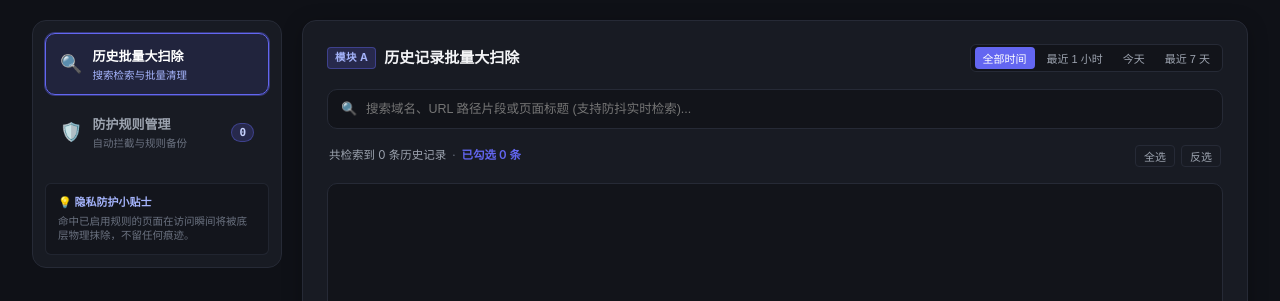
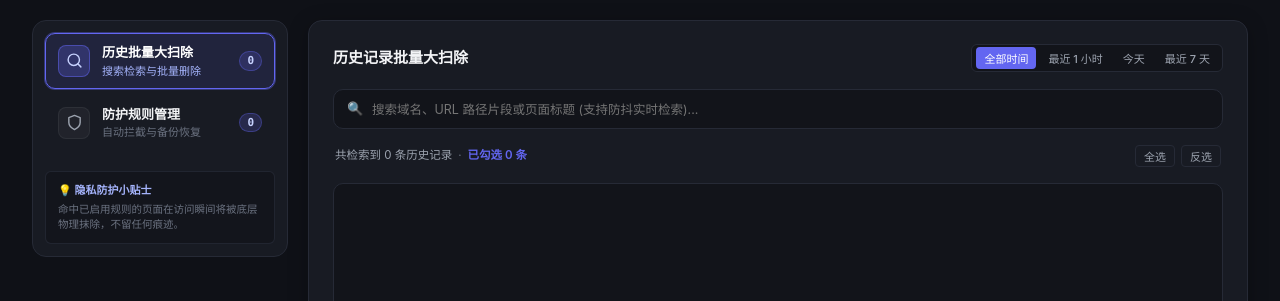
Before and after one commit to lazy-mantou/HistoryGuard, a website with bundled scripts: page src/options/options.html in a window 1280 px wide. Shown: the part 109-410 px from the top of the page. Built offline with nearby package versions, Linux system fonts and the light colour scheme.

Commit message:
style(options): 优化左侧 Tab 字体与矢量图标对齐，移除开发占位模块标签

```diff
--- a/src/options/options.css
+++ b/src/options/options.css
@@ -1,4 +1,4 @@
-/* HistGuard Options 极简暗黑控制台样式 - 左侧 Tab 垂直导航与自适应面板 */
+/* HistGuard Options 极简暗黑控制台样式 - 左侧 Tab 垂直导航与严格像素级字体对齐 */
 :root {
   --bg-color: #0f1117;
   --card-bg: #181b23;
@@ -46,6 +46,12 @@ html, body {
   font-size: 13px;
   line-height: 1.5;
   overflow-x: hidden;
+}
+
+button, input, select, textarea {
+  font-family: inherit;
+  font-size: inherit;
+  color: inherit;
 }
 
 .app-layout {
@@ -161,8 +167,8 @@ html, body {
 
 /* 左侧 Tab 侧边栏 */
 .sidebar-nav {
-  width: 250px;
-  min-width: 250px;
+  width: 256px;
+  min-width: 256px;
   background: var(--card-bg);
   border: 1px solid var(--border-color);
   border-radius: var(--radius-lg);
@@ -194,12 +200,13 @@ html, body {
   }
 }
 
+/* 单个 Tab 按钮项 - 严格像素级字体与图标对齐 */
 .nav-tab {
   display: flex;
   align-items: center;
-  gap: 10px;
+  gap: 12px;
   width: 100%;
-  padding: 12px 14px;
+  padding: 10px 12px;
   background: transparent;
   border: 1px solid transparent;
   border-radius: var(--radius-md);
@@ -222,47 +229,85 @@ html, body {
   box-shadow: 0 0 0 1px rgba(99, 102, 241, 0.4);
 }
 
-.tab-icon {
-  font-size: 18px;
-  line-height: 1;
+/* 图标容器：固定 32px x 32px 严格居中，消除不同 emoji 字符间距差异 */
+.tab-icon-box {
+  width: 32px;
+  height: 32px;
+  min-width: 32px;
+  border-radius: 8px;
+  background-color: rgba(255, 255, 255, 0.04);
+  border: 1px solid rgba(255, 255, 255, 0.06);
+  display: flex;
+  align-items: center;
+  justify-content: center;
   flex-shrink: 0;
+  transition: var(--transition);
 }
 
+.nav-tab:hover .tab-icon-box {
+  background-color: rgba(255, 255, 255, 0.08);
+}
+
+.nav-tab.active .tab-icon-box {
+  background-color: rgba(99, 102, 241, 0.25);
+  border-color: rgba(99, 102, 241, 0.5);
+  color: #c7d2fe;
+}
+
+.tab-svg {
+  width: 17px;
+  height: 17px;
+  stroke: currentColor;
+}
+
+/* Tab 文本容器 - 严格左对齐与基线对齐 */
 .tab-info {
   display: flex;
   flex-direction: column;
   gap: 2px;
   flex: 1;
   min-width: 0;
+  text-align: left;
+  justify-content: center;
 }
 
 .tab-title {
   font-size: 13px;
   font-weight: 600;
-  color: inherit;
+  color: var(--text-main);
   white-space: nowrap;
+  line-height: 1.35;
+  text-align: left;
+}
+
+.nav-tab.active .tab-title {
+  color: #ffffff;
 }
 
 .tab-desc {
-  font-size: 10.5px;
+  font-size: 11px;
   color: var(--text-muted);
   white-space: nowrap;
+  line-height: 1.3;
+  text-align: left;
 }
 
 .nav-tab.active .tab-desc {
   color: #a5b4fc;
 }
 
+/* Tab 数量微标 */
 .tab-count-badge {
   background: rgba(99, 102, 241, 0.2);
   color: #c7d2fe;
-  border: 1px solid rgba(99, 102, 241, 0.4);
+  border: 1px solid rgba(99, 102, 241, 0.35);
   font-size: 11px;
   font-weight: 700;
   padding: 2px 7px;
   border-radius: 999px;
   font-family: ui-monospace, SFMono-Regular, Menlo, Monaco, Consolas, monospace;
   flex-shrink: 0;
+  line-height: 1.2;
 }
 
 /* 侧边栏底部说明卡片 */
@@ -289,7 +334,7 @@ html, body {
 .sidebar-card-text {
   font-size: 10.5px;
   color: var(--text-muted);
-  line-height: 1.4;
+  line-height: 1.45;
 }
 
 /* 右侧主内容区域 */
@@ -334,28 +379,6 @@ html, body {
   min-width: 0;
 }
 
-.module-tag {
-  font-size: 10.5px;
-  font-weight: 700;
-  padding: 2px 7px;
-  border-radius: 4px;
-  letter-spacing: 0.5px;
-  text-transform: uppercase;
-  flex-shrink: 0;
-}
-
-.tag-a {
-  background-color: rgba(99, 102, 241, 0.2);
-  color: #a5b4fc;
-  border: 1px solid rgba(99, 102, 241, 0.4);
-}
-
-.tag-b {
-  background-color: rgba(16, 185, 129, 0.2);
-  color: #6ee7b7;
-  border: 1px solid rgba(16, 185, 129, 0.4);
-}
-
 .card-title {
   font-size: 15px;
   font-weight: 700;
@@ -397,7 +420,7 @@ html, body {
   color: #ffffff;
 }
 
-/* 模块 B 顶部工具 */
+/* 顶部工具栏 */
 .header-tools {
   display: flex;
   align-items: center;
--- a/src/options/options.html
+++ b/src/options/options.html
@@ -44,18 +44,28 @@
       <aside class="sidebar-nav">
         <nav class="nav-tabs" aria-label="设置导航">
           <button class="nav-tab active" data-tab="history" id="tab-btn-history">
-            <span class="tab-icon">🔍</span>
+            <div class="tab-icon-box">
+              <svg class="tab-svg" viewBox="0 0 24 24" fill="none" stroke="currentColor" stroke-width="2" stroke-linecap="round" stroke-linejoin="round">
+                <circle cx="11" cy="11" r="8"></circle>
+                <line x1="21" y1="21" x2="16.65" y2="16.65"></line>
+              </svg>
+            </div>
             <div class="tab-info">
               <span class="tab-title">历史批量大扫除</span>
-              <span class="tab-desc">搜索检索与批量清理</span>
+              <span class="tab-desc">搜索检索与批量删除</span>
             </div>
+            <span id="tab-history-badge" class="tab-count-badge" title="检索到的历史条目">0</span>
           </button>
 
           <button class="nav-tab" data-tab="rules" id="tab-btn-rules">
-            <span class="tab-icon">🛡️</span>
+            <div class="tab-icon-box">
+              <svg class="tab-svg" viewBox="0 0 24 24" fill="none" stroke="currentColor" stroke-width="2" stroke-linecap="round" stroke-linejoin="round">
+                <path d="M12 22s8-4 8-10V5l-8-3-8 3v7c0 6 8 10 8 10z"></path>
+              </svg>
+            </div>
             <div class="tab-info">
               <span class="tab-title">防护规则管理</span>
-              <span class="tab-desc">自动拦截与规则备份</span>
+              <span class="tab-desc">自动拦截与备份恢复</span>
             </div>
             <span id="tab-rules-badge" class="tab-count-badge" title="当前已配置规则数">0</span>
           </button>
@@ -76,11 +86,10 @@
 
       <!-- 右侧主内容区域 (根据 Tab 切换显示) -->
       <main class="tab-content-area">
-        <!-- 面板 A：历史批量大扫除 -->
+        <!-- 面板 A：历史记录批量大扫除 -->
         <section id="panel-history" class="tab-panel active">
           <div class="card-header">
             <div class="card-title-group">
-              <span class="module-tag tag-a">模块 A</span>
               <h2 class="card-title">历史记录批量大扫除</h2>
             </div>
             <div class="time-filters">
@@ -128,7 +137,7 @@
             </div>
           </div>
 
-          <!-- 模块 A 底部操作栏 -->
+          <!-- 底部操作栏 -->
           <div class="card-footer">
             <button id="btn-delete-selected" class="btn btn-danger" disabled>
               <span class="btn-icon">🗑️</span>
@@ -145,7 +154,6 @@
         <section id="panel-rules" class="tab-panel hidden">
           <div class="card-header">
             <div class="card-title-group">
-              <span class="module-tag tag-b">模块 B</span>
               <h2 class="card-title">自动防护规则管理</h2>
             </div>
             <div class="header-tools">
@@ -200,7 +208,7 @@
             </div>
           </div>
 
-          <!-- 模块 B 底部操作栏 -->
+          <!-- 底部操作栏 -->
           <div class="card-footer">
             <button id="btn-enable-all" class="btn btn-secondary">
               <span class="btn-icon">⚡</span>
--- a/src/options/options.js
+++ b/src/options/options.js
@@ -30,8 +30,9 @@ const elements = {
   panelHistory: document.getElementById('panel-history'),
   panelRules: document.getElementById('panel-rules'),
   tabRulesBadge: document.getElementById('tab-rules-badge'),
+  tabHistoryBadge: document.getElementById('tab-history-badge'),
 
-  // 模块 A：批量清理
+  // 历史批量清理
   searchInput: document.getElementById('search-input'),
   btnClearSearch: document.getElementById('btn-clear-search'),
   timeFilters: document.querySelectorAll('.filter-capsule'),
@@ -44,7 +45,7 @@ const elements = {
   btnDeleteText: document.getElementById('btn-delete-text'),
   btnDeleteAndAddRule: document.getElementById('btn-delete-and-add-rule'),
 
-  // 模块 B：规则管理
+  // 防护规则管理
   newRuleInput: document.getElementById('new-rule-input'),
   newRuleType: document.getElementById('new-rule-type'),
   btnAddRule: document.getElementById('btn-add-rule'),
@@ -214,7 +215,7 @@ async function refreshGlobalStats() {
 }
 
 /* ==========================================================================
-   模块 A：按搜索结果批量大扫除
+   历史记录批量清理
    ========================================================================== */
 
 /**
@@ -316,6 +317,10 @@ async function performHistorySearch() {
     checkedUrls = new Set(currentHistoryResults.map(i => i.url));
 
     elements.searchResultsSummary.textContent = `共检索到 ${currentHistoryResults.length} 条`;
+    if (elements.tabHistoryBadge) {
+      elements.tabHistoryBadge.textContent = currentHistoryResults.length;
+    }
+
     renderHistoryList();
   } catch (err) {
     console.error('Search history failed:', err);
@@ -441,7 +446,7 @@ elements.btnDeleteAndAddRule.addEventListener('click', async () => {
 });
 
 /* ==========================================================================
-   模块 B：自动防护规则管理
+   防护规则管理
    ========================================================================== */
 
 /**
@@ -539,7 +544,7 @@ elements.newRuleInput.addEventListener('keydown', (e) => {
   }
 });
 
-// 模块 B 底部操作：一键全部启用
+// 底部操作：一键全部启用
 if (elements.btnEnableAll) {
   elements.btnEnableAll.addEventListener('click', async () => {
     const rules = await getRules();
@@ -550,7 +555,7 @@ if (elements.btnEnableAll) {
   });
 }
 
-// 模块 B 工具栏：反转状态
+// 工具栏：反转状态
 if (elements.btnToggleAll) {
   elements.btnToggleAll.addEventListener('click', async () => {
     const rules = await getRules();
@@ -561,7 +566,7 @@ if (elements.btnToggleAll) {
   });
 }
 
-// 模块 B 底部操作：清理已停用规则
+// 底部操作：清理已停用规则
 if (elements.btnClearDisabled) {
   elements.btnClearDisabled.addEventListener('click', async () => {
     const rules = await getRules();
```
Also changed, not shown: CHANGELOG.md.
